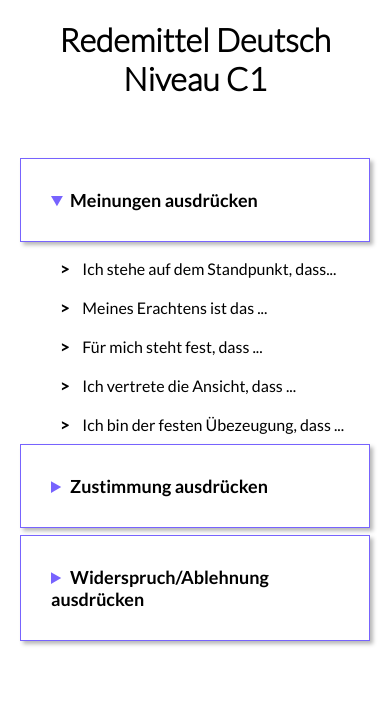
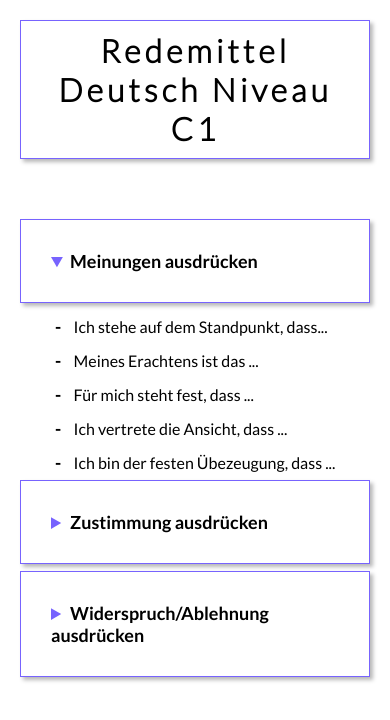
Before and after one commit to BpavelA/phrases, a plain HTML site: page index.html in a window 390 px wide. Both pictures are taken after a click on the heading "Meinungen ausdrücken". Drawn offline with Linux system fonts and the light colour scheme.

Commit message:
финальная версия

```diff
--- a/style.css
+++ b/style.css
@@ -30,8 +30,12 @@ body {
 h1 {
   font-family: Lato-Light;
   font-size: 3.2rem;
+  letter-spacing: 0.4rem;
   text-align: center;
   margin-bottom: 6rem;
+  padding: 1rem;
+  border: 0.1rem solid rgb(119, 99, 254);
+  box-shadow: 0.3rem 0.3rem 0.4rem rgb(184, 184, 184);
 }
 
 details {
@@ -69,7 +73,7 @@ label {
 }
 
 label::before {
-  content: ">";
+  content: "-";
   margin-right: 1.3rem;
   font-weight: bold;
 }
@@ -83,6 +87,10 @@ input:checked + label {
   color: white;
 }
 
+input:checked + label::before {
+  content: "+";
+}
+
 .vocabulare {
   padding: 1rem 0 1rem 3rem;
 }
@@ -92,7 +100,7 @@ input:checked + label {
   border-bottom: 1px solid rgb(119, 99, 254);
 }
 
-.vocabulare:hover > label::before {
+label:hover > label::before {
   transform: scale(110%);
 }
 
@@ -107,8 +115,12 @@ input:checked + label {
     font-size: 1.8rem;
     padding: 3rem;
   }
+  .vocabulare {
+    padding: 0.3rem 0 0.3rem 3rem;
+  }
   label {
-    padding: 0.8rem 1rem;
+    padding: 0.4rem 0.5rem;
     font-size: 1.6rem;
+    line-height: 175%;
   }
 }
```
